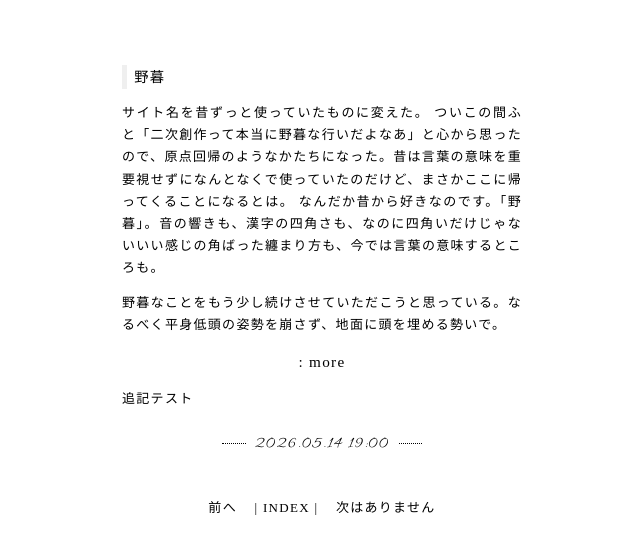
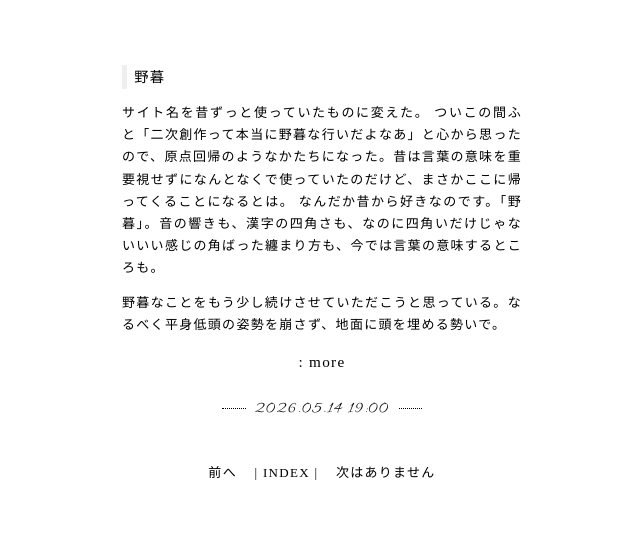
Before and after one commit to bisqhq/bisqhq.github.io, a Jekyll site: the page built from essay/_posts/2026-05-14-essay.md, in a window 1280 px wide. Shown: the top 554 px of the page, without its empty margins (318-958 px from the left). Built offline with Jekyll 4.4.1, drawn with Linux system fonts in a browser that asks for light colours.

Commit message:
Update 2026-05-14-essay.md

```diff
--- a/essay/_posts/2026-05-14-essay.md
+++ b/essay/_posts/2026-05-14-essay.md
@@ -2,7 +2,7 @@
 layout: post
 title: 野暮
 date: 2026-05-14 10:00:00
-more: "追記テスト"
+more: ""
 ---
 
 サイト名を昔ずっと使っていたものに変えた。
```
